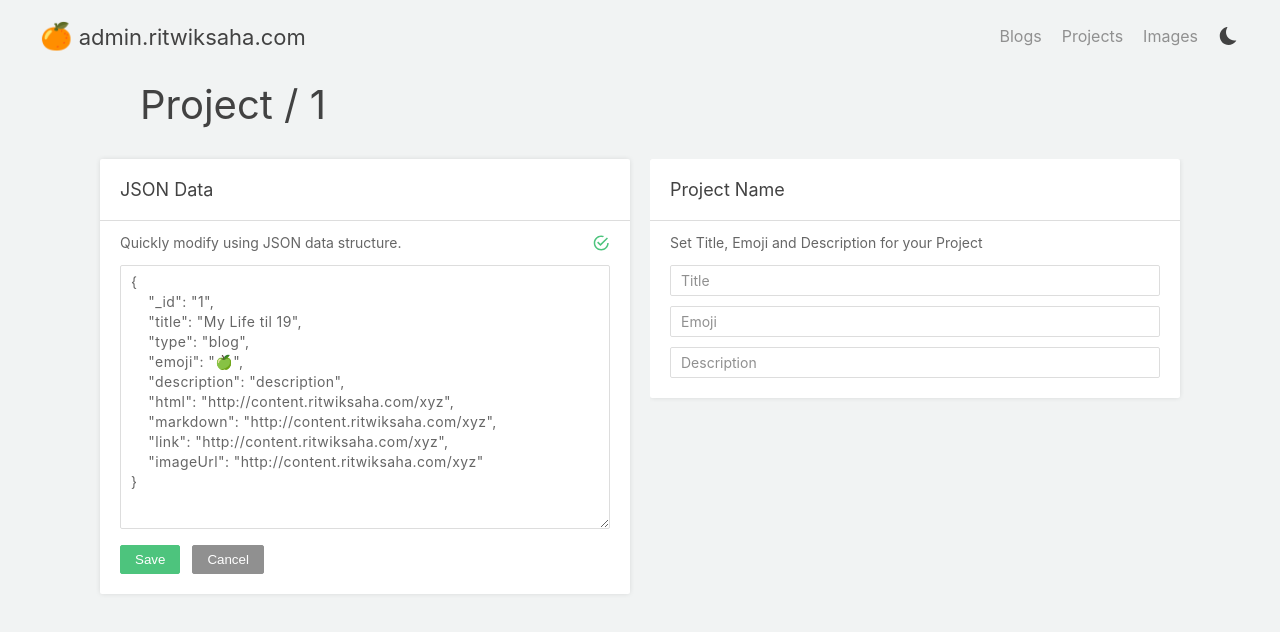
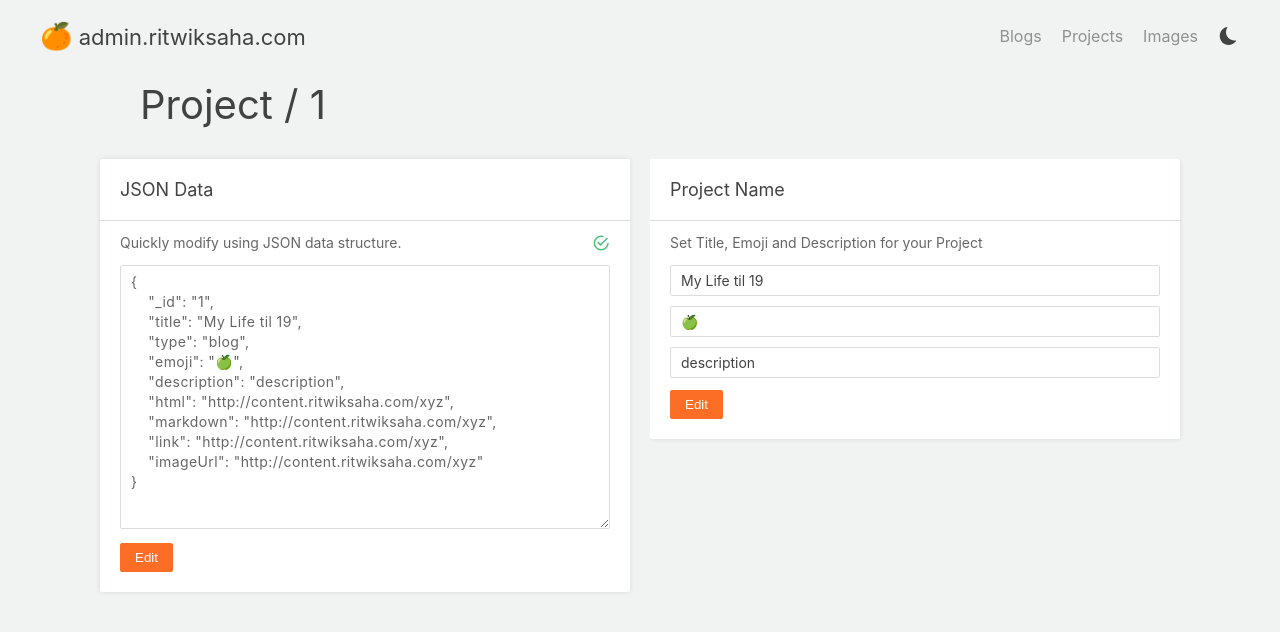
Before and after one commit to ritsource/my-website, a React (Create React App) app in the folder console-app/: page /project/1 in a window 1280 px wide. Shown: the top 632 px of the page. Built offline with nearby package versions, Linux system fonts and the light colour scheme.

Commit message:
Couple Of Twicks

```diff
--- a/console-app/src/components/JSONBox.tsx
+++ b/console-app/src/components/JSONBox.tsx
@@ -13,6 +13,8 @@ const JSONBox = (props: MyProps) => {
 	const [ json, setJson ] = useState(JSON.stringify(object, null, 4));
 	const [ isValid, setIsValid ] = useState(false);
 	const [ isAsync, setIsAsync ] = useState(false);
+
+	const [ jsonBoxEd, setJsonBoxEd ] = useState(false);
 
 	useEffect(
 		() => {
@@ -53,17 +55,42 @@ const JSONBox = (props: MyProps) => {
 			</div>
 			<textarea
 				value={json}
+				// style={jsonBoxEd ? {} : { border: '1px solid var(--border-color)' }}
 				onChange={(e) => {
-					const valid = validateJson(e.target.value);
-					setIsValid(valid);
-					setJson(e.target.value);
+					if (jsonBoxEd) {
+						const valid = validateJson(e.target.value);
+						setIsValid(valid);
+						setJson(e.target.value);
+					}
 				}}
 			/>
-			<div className="JOSNBox-Btn-Container-01 Flex-Row-Start">
-				<button className="Theme-Btn-First">Save</button>
-				<button style={{ marginLeft: '12px' }} className="Theme-Btn-Grey">
-					Cancel
-				</button>
+
+			<div
+				style={{
+					width: 'calc(100% - 40px)',
+					padding: '10px 20px 20px 20px'
+				}}
+				className="Flex-Row-Start"
+			>
+				{jsonBoxEd ? (
+					<React.Fragment>
+						<button className="Theme-Btn-Green">Save</button>
+						<button
+							style={{ marginLeft: '12px' }}
+							className="Theme-Btn-Grey"
+							onClick={() => {
+								setJsonBoxEd(false);
+								setJson(JSON.stringify(object, null, 4));
+							}}
+						>
+							Cancel
+						</button>
+					</React.Fragment>
+				) : (
+					<button className="Theme-Btn-Main" onClick={() => setJsonBoxEd(true)}>
+						Edit
+					</button>
+				)}
 			</div>
 		</div>
 	);
--- a/console-app/src/components/ProjectBox.tsx
+++ b/console-app/src/components/ProjectBox.tsx
@@ -1,4 +1,4 @@
-import React, { useState } from 'react';
+import React, { useState, useEffect } from 'react';
 
 import { Data } from '../data/data';
 
@@ -7,9 +7,26 @@ type MyProps = {
 };
 
 const ProjectBoxes = (props: MyProps) => {
-	const [ title, setTitle ] = useState();
-	const [ emoji, setEmoji ] = useState();
-	const [ description, setDescription ] = useState();
+	const { project } = props;
+	const [ title, setTitle ] = useState(project ? project.title : '');
+	const [ emoji, setEmoji ] = useState(project ? project.emoji : '');
+	const [ description, setDescription ] = useState(project ? project.description : '');
+
+	const [ nameBoxEd, setNameBoxEd ] = useState(false); // Check if Title, Emoji, or Desc. has changed
+	// const [ nameBoxEd, setNameBoxEd ] = useState();	// Check if Title, Emoji, or Desc. has changed
+
+	const setPropsValToState = () => {
+		setTitle(project ? project.title : '');
+		setEmoji(project ? project.emoji : '');
+		setDescription(project ? project.description : '');
+	};
+
+	useEffect(
+		() => {
+			setPropsValToState();
+		},
+		[ project ]
+	);
 
 	return (
 		<div className="ProjectBoxes-c-00">
@@ -20,11 +37,63 @@ const ProjectBoxes = (props: MyProps) => {
 				</h4>
 				<p className="SearchBox-Description-P-01">Set Title, Emoji and Description for your Project</p>
 
-				<input placeholder="Title" value={title} onChange={(e) => setTitle(e.target.value)} />
+				<input
+					placeholder="Title"
+					value={title}
+					onChange={(e) => {
+						if (nameBoxEd) {
+							setTitle(e.target.value);
+						}
+					}}
+				/>
 
-				<input placeholder="Emoji" value={emoji} onChange={(e) => setEmoji(e.target.value)} />
+				<input
+					placeholder="Emoji"
+					value={emoji}
+					onChange={(e) => {
+						if (nameBoxEd) {
+							setEmoji(e.target.value);
+						}
+					}}
+				/>
 
-				<input placeholder="Description" value={description} onChange={(e) => setDescription(e.target.value)} />
+				<input
+					placeholder="Description"
+					value={description}
+					onChange={(e) => {
+						if (nameBoxEd) {
+							setDescription(e.target.value);
+						}
+					}}
+				/>
+
+				<div
+					style={{
+						width: 'calc(100% - 40px)',
+						padding: '2px 20px 20px 20px'
+					}}
+					className="Flex-Row-Start"
+				>
+					{nameBoxEd ? (
+						<React.Fragment>
+							<button className="Theme-Btn-Green">Save</button>
+							<button
+								style={{ marginLeft: '12px' }}
+								className="Theme-Btn-Grey"
+								onClick={() => {
+									setNameBoxEd(false);
+									setPropsValToState();
+								}}
+							>
+								Cancel
+							</button>
+						</React.Fragment>
+					) : (
+						<button className="Theme-Btn-Main" onClick={() => setNameBoxEd(true)}>
+							Edit
+						</button>
+					)}
+				</div>
 			</div>
 
 			{/* <div className="SearchBox-c-00">
--- a/console-app/src/styles/base/settings.scss
+++ b/console-app/src/styles/base/settings.scss
@@ -48,14 +48,20 @@
 	}
 }
 
-.Theme-Btn-First,
+.Theme-Btn-Main,
+.Theme-Btn-Green,
 .Theme-Btn-Grey {
 	padding: 6px 14px;
 	margin: 0px;
 	border-radius: 2px;
 	cursor: pointer;
 }
-.Theme-Btn-First {
+.Theme-Btn-Main {
+	border: 1px solid var(--theme-color);
+	background: var(--theme-color);
+	color: white;
+}
+.Theme-Btn-Green {
 	border: 1px solid var(--safe-green-color);
 	background: var(--safe-green-color);
 	color: white;
--- a/console-app/src/styles/components/_JSONBox.scss
+++ b/console-app/src/styles/components/_JSONBox.scss
@@ -1,9 +1,4 @@
 .JOSNBox-c-00 {
-	.JOSNBox-Btn-Container-01 {
-		width: calc(100% - 40px);
-		padding: 12px 20px 20px 20px;
-	}
-
 	textarea {
 		margin: 0px 20px 0px 20px;
 		padding: 6px 10px;
--- a/console-app/src/styles/components/_ProjectBox.scss
+++ b/console-app/src/styles/components/_ProjectBox.scss
@@ -1,6 +1,6 @@
 .ProjectBoxes-c-00 {
 	.ProjectBoxes-Box-Name-c-01 {
-		padding-bottom: 10px;
+		// padding-bottom: 10px;
 
 		input {
 			margin: 0px 20px 10px 20px;
```
Also changed, not shown: 2 other files (tests, documents, lock files or other folders).
